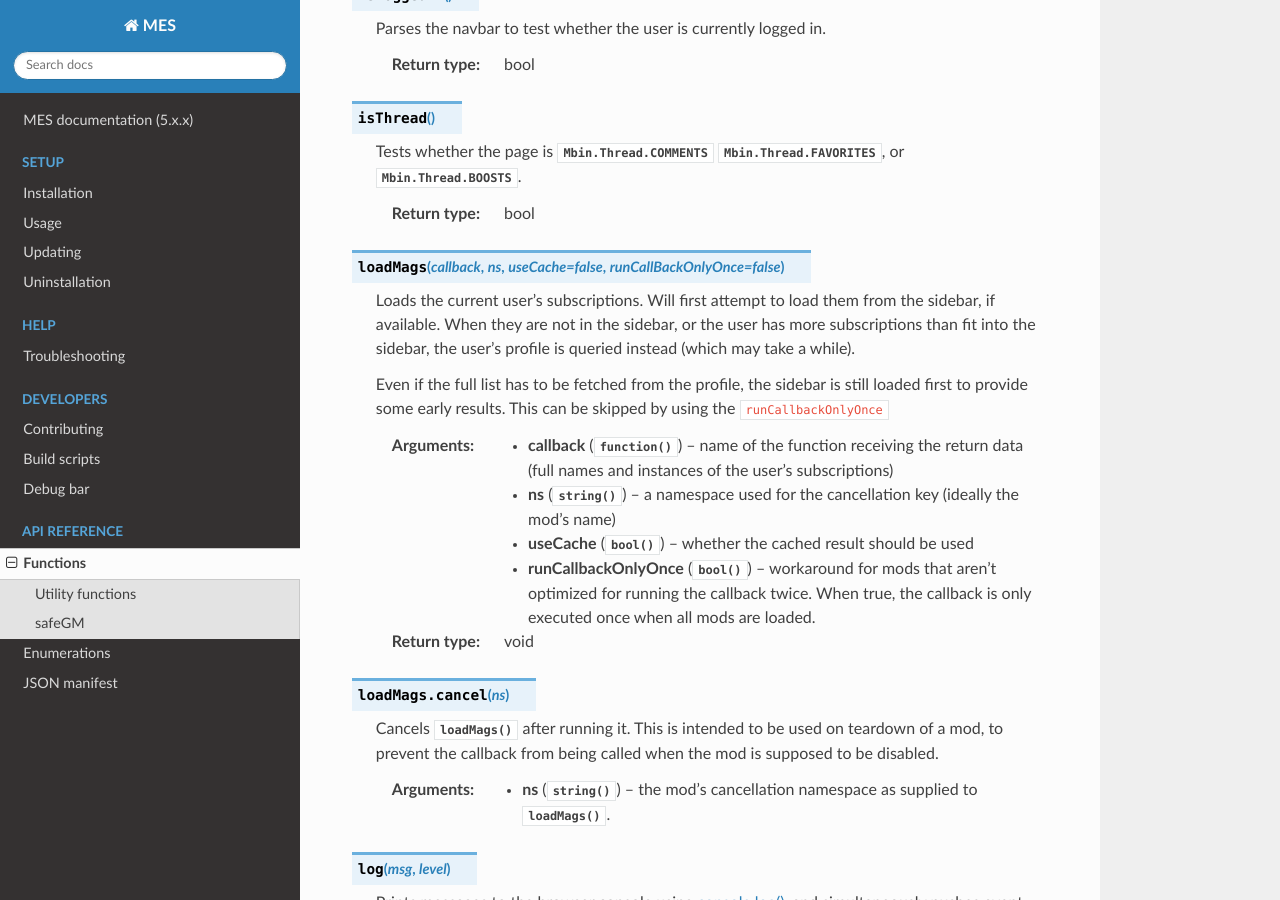
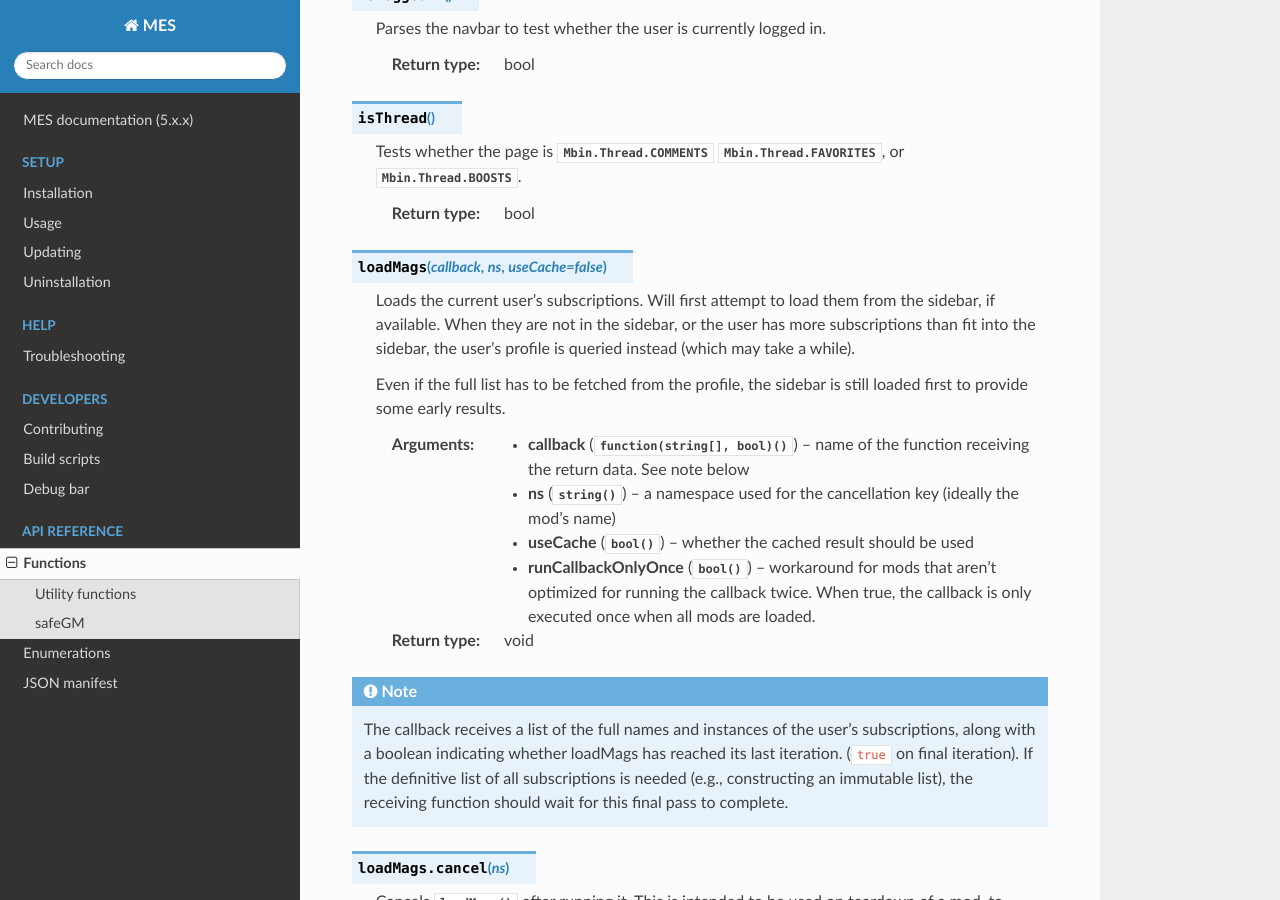
Before and after one commit to aclist/kbin-kes, a Sphinx documentation site: the page built from docs/source/funcs.rst, in a window 1280 px wide and 900 px high, scrolled down 2246 px. Built offline with Sphinx 7.4.7 and the Read the Docs theme 3.1.0, drawn with Linux system fonts in a browser that asks for light colours.

Commit message:
chore: update loadMags() documentation

```diff
--- a/docs/source/funcs.rst
+++ b/docs/source/funcs.rst
@@ -110,7 +110,7 @@ Utility functions
 
    :rtype: bool
 
-.. js:function:: loadMags(callback, ns, useCache=false, runCallBackOnlyOnce=false)
+.. js:function:: loadMags(callback, ns, useCache=false)
 
     Loads the current user's subscriptions.
     Will first attempt to load them from the sidebar, if available. When they are not in the sidebar,
@@ -118,14 +118,19 @@ Utility functions
     instead (which may take a while).
 
     Even if the full list has to be fetched from the profile, the sidebar is still loaded first
-    to provide some early results. This can be skipped by using the ``runCallbackOnlyOnce``
+    to provide some early results.
 
-    :param function() callback: name of the function receiving the return data (full names and instances of the user's subscriptions)
+    :param function(string[], bool) callback: name of the function receiving the return data. See note below
     :param string ns: a namespace used for the cancellation key (ideally the mod's name)
     :param bool useCache: whether the cached result should be used
     :param bool runCallbackOnlyOnce: workaround for mods that aren't optimized for running the callback twice. When true, the callback is only executed once when all mods are loaded.
 
     :rtype: void
+
+.. note::
+   The callback receives a list of the full names and instances of the user's subscriptions, along with a boolean indicating
+   whether loadMags has reached its last iteration. (``true`` on final iteration). If the definitive list of all subscriptions
+   is needed (e.g., constructing an immutable list), the receiving function should wait for this final pass to complete.
 
 .. js:method:: loadMags.cancel(ns)
 
```
